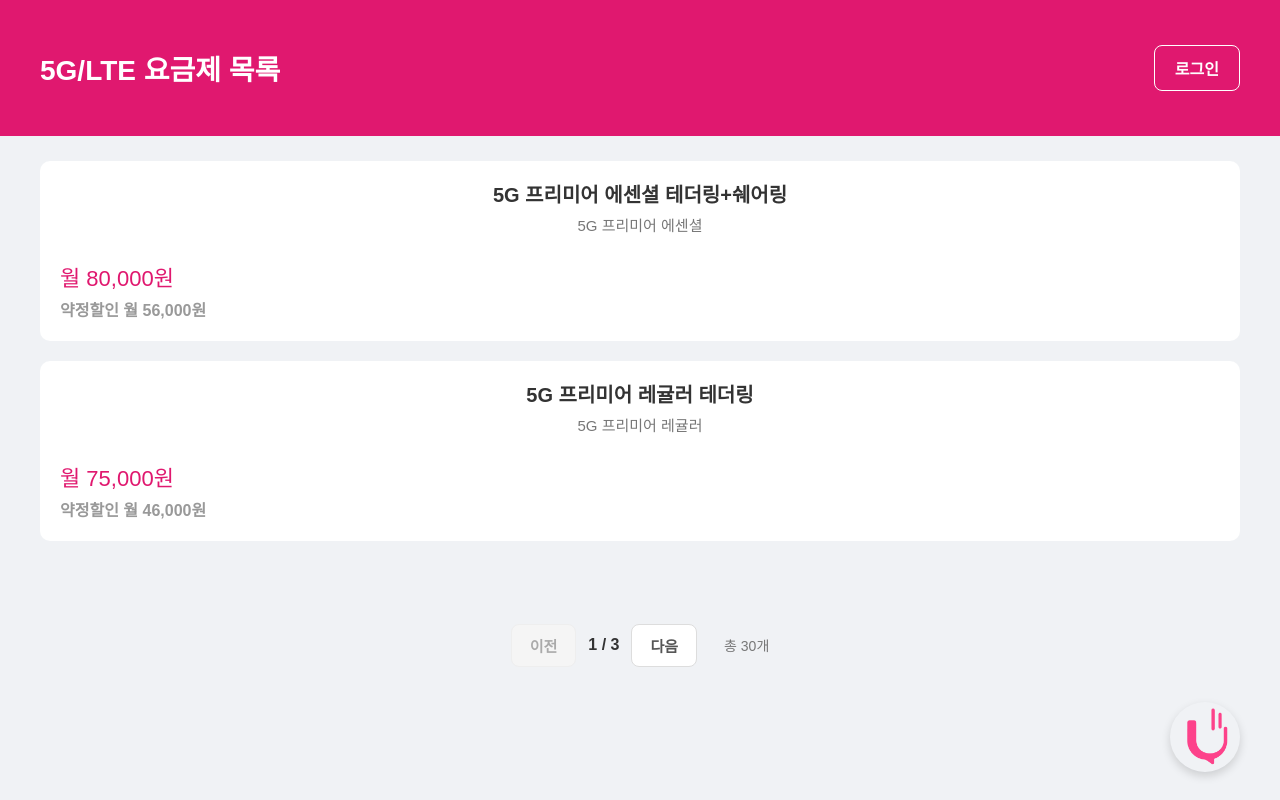
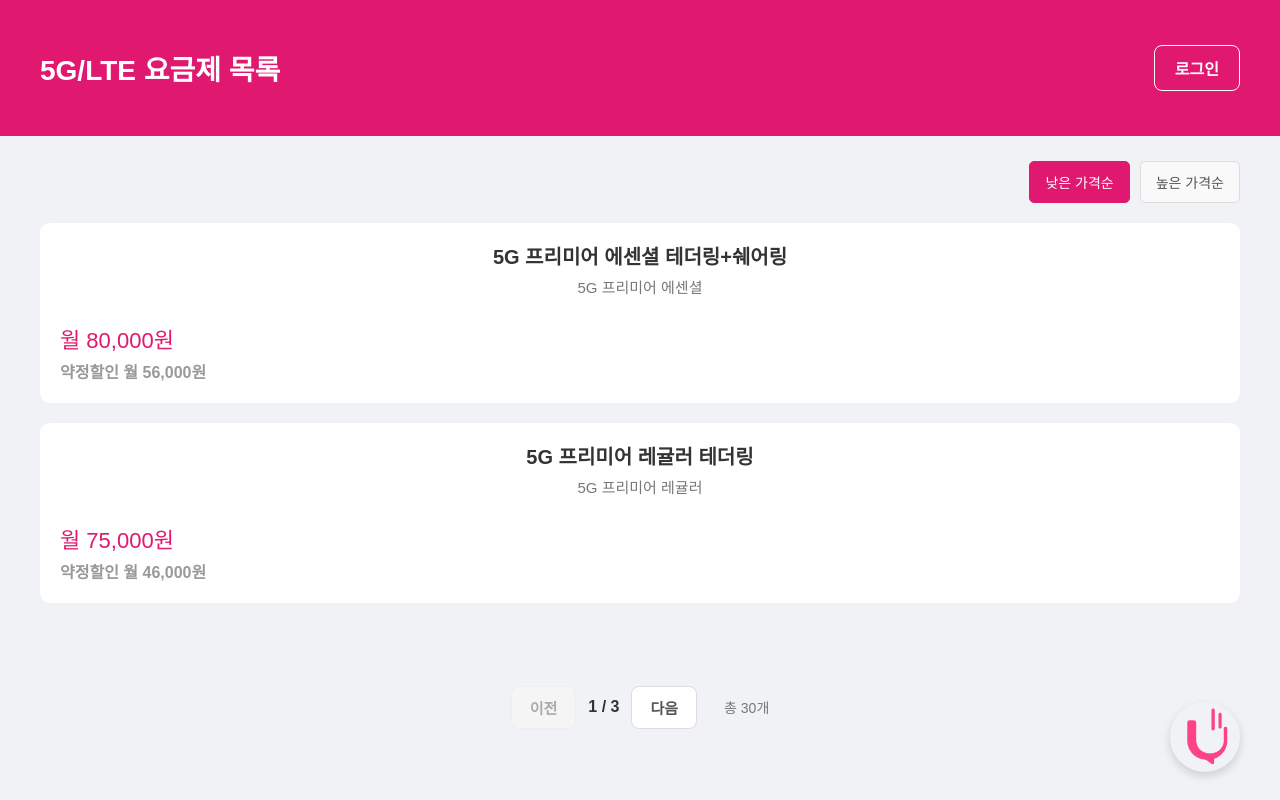
Before and after one commit to URECA-UFit/ufit-fe, a Vue app: page /rateplan/storage in a window 1280 px wide. Built offline with nearby package versions, Linux system fonts and the light colour scheme; no server answers.

Commit message:
feat: 요금제 목록 정렬 기능 추가

```diff
--- a/src/views/PlanDetailPage.vue
+++ b/src/views/PlanDetailPage.vue
@@ -14,23 +14,23 @@
     <div class="plan-card-row">
       <div class="plan-card">
         <div class="plan-card-title">데이터</div>
-        <div class="plan-card-content">{{ plan.dataAllowance }}</div>
+        <div class="plan-card-content">{{ plan.dataAllowance || '-' }}</div>
       </div>
       <div class="plan-card">
         <div class="plan-card-title">공유 데이터</div>
-        <div class="plan-card-content">{{ plan.shareData }}</div>
+        <div class="plan-card-content">{{ plan.shareData || plan.dataSharing || '-' }}</div>
       </div>
       <div class="plan-card">
         <div class="plan-card-title">음성통화</div>
-        <div class="plan-card-content">{{ plan.voiceAllowance }}</div>
+        <div class="plan-card-content">{{ plan.voiceAllowance || '-' }}</div>
       </div>
       <div class="plan-card">
         <div class="plan-card-title">문자메시지</div>
-        <div class="plan-card-content">{{ plan.smsAllowance }}</div>
+        <div class="plan-card-content">{{ plan.smsAllowance || '-' }}</div>
       </div>
       <div class="plan-card">
         <div class="plan-card-title">기본혜택</div>
-        <div class="plan-card-content">{{ plan.basicBenefit }}</div>
+        <div class="plan-card-content">{{ plan.basicBenefit || '-' }}</div>
       </div>
     </div>
     <!-- 하단 회색 영역 -->
@@ -55,12 +55,12 @@
 
 <script setup>
 import { ref, onMounted } from "vue";
-// import { useRoute } from "vue-router";
-// import axios from "axios";
+import { useRoute } from "vue-router";
+import axios from "axios";
 import ChatbotReviewModal from "@/components/ChatbotReviewModal.vue";
 import Chatbot from "@/components/ChatbotComponent.vue";
 
-// const route = useRoute();
+const route = useRoute();
 
 // 예시 하드코딩 데이터
 const examplePlan = {
@@ -96,23 +96,20 @@
   return amount ? amount.toLocaleString("ko-KR") : "-";
 };
 
-// onMounted(async () => {
-//   try {
-//     const rateplanId = route.params.rateplanId
-//     console.log('PlanDetailPage mounted with rateplanId:', rateplanId);
-//     // 실제 API 연동
-//     const { data } = await axios.get(`/api/rateplans/storages/${rateplanId}`)
-//     console.log('API response:', data);
-//     plan.value = data
-//   } catch (e) {
-//     console.error('API 오류:', e)
-//     // 실패 시 하드코딩 데이터 사용
-//     plan.value = { ...examplePlan }
-//   }
-// })
-
 onMounted(async () => {
-  plan.value = { ...examplePlan };
+  try {
+    const rateplanId = route.params.rateplanId
+    console.log('PlanDetailPage mounted with rateplanId:', rateplanId);
+    console.log('API 데이터 호출 시도 중 (PlanDetailPage):', `/api/rateplans/storages/${rateplanId}`);
+    // 실제 API 연동
+    const { data } = await axios.get(`/api/rateplans/storages/${rateplanId}`)
+    console.log('API response:', data);
+    plan.value = data
+  } catch (e) {
+    console.error('API 오류:', e)
+    // 실패 시 하드코딩 데이터 사용
+    plan.value = { ...examplePlan }
+  }
 });
 </script>
 
--- a/src/views/RatePlanStorePage.vue
+++ b/src/views/RatePlanStorePage.vue
@@ -2,12 +2,21 @@
   <div class="rate-plan-list-container">
     <CommonHeader title="5G/LTE 요금제 목록" />
 
+    <div class="sort-buttons">
+      <button @click="sortByPrice('PRICE_ASC')" :class="{ 'active': sortType === 'PRICE_ASC' }">
+        낮은 가격순
+      </button>
+      <button @click="sortByPrice('PRICE_DESC')" :class="{ 'active': sortType === 'PRICE_DESC' }">
+        높은 가격순
+      </button>
+    </div>
+
     <div class="rate-plan-cards">
       <div
         v-for="plan in ratePlans"
-        :key="plan.ratePlanId"
+        :key="plan.id"
         class="rate-plan-card"
-        @click="goToDetail(plan.ratePlanId)"
+        @click="goToDetail(plan.id)"
       >
         <div class="card-header">
           <h2
@@ -62,11 +71,13 @@
 import ChatbotReviewModal from "@/components/ChatbotReviewModal.vue";
 import Chatbot from "@/components/ChatbotComponent.vue";
 import CommonHeader from "@/components/CommonHeader.vue";
+import axios from "axios";
 
 const router = useRouter();
 const showChatbot = ref(false);
 const showReviewModal = ref(false);
 const chatbotOpenTrigger = ref(false);
+const sortType = ref('PRICE_ASC'); // 기본 정렬 타입을 낮은 가격순으로 설정
 
 const handleMascotClick = () => {
   showChatbot.value = !showChatbot.value;
@@ -100,8 +111,22 @@
 };
 
 const fetchRatePlans = async () => {
+  console.log('fetchRatePlans 호출됨. 현재 페이지:', currentPage.value, '현재 정렬 타입:', sortType.value);
   try {
-    /* API 완성되면 axios로 api가져올 것! */
+    const { data } = await axios.get('/api/rateplans/storages', {
+      params: {
+        page: currentPage.value - 1,
+        size: 5,
+        sortType: sortType.value // 백엔드 API에 맞게 sortType 파라미터 전달
+      }
+    });
+    ratePlans.value = data.content;
+    totalPages.value = data.totalPages;
+    totalElements.value = data.totalElements;
+    console.log('API 응답 데이터:', data.content);
+  } catch (e) {
+    console.error("API 오류:", e);
+    // API 실패 시 기존 더미 데이터 로직 유지 (선택 사항)
     const dummyData = {
       items: [
         {
@@ -124,29 +149,31 @@
       totalPages: 3,
       totalElements: 30,
     };
-
     ratePlans.value = dummyData.items;
     currentPage.value = dummyData.page;
     totalPages.value = dummyData.totalPages;
     totalElements.value = dummyData.totalElements;
-  } catch (e) {
-    console.error("API 오류", e);
-    // 실제 API 연동 시 에러 처리 로직 추가
   }
 };
 
 const prevPage = () => {
   if (currentPage.value > 1) {
     currentPage.value--;
-    // fetchRatePlans(); // 실제 API 연동 시 주석 해제
+    fetchRatePlans();
   }
 };
 
 const nextPage = () => {
   if (currentPage.value < totalPages.value) {
     currentPage.value++;
-    // fetchRatePlans(); // 실제 API 연동 시 주석 해제
+    fetchRatePlans();
   }
+};
+
+const sortByPrice = (type) => {
+  sortType.value = type;
+  console.log('정렬 타입 변경:', sortType.value);
+  fetchRatePlans(); // 정렬 타입 변경 후 다시 데이터 불러오기
 };
 
 onMounted(fetchRatePlans);
@@ -472,4 +499,33 @@
   color: #777;
   margin-left: 15px;
 }
+
+/* Sort Buttons Styles */
+.sort-buttons {
+  display: flex;
+  justify-content: flex-end; /* 버튼을 오른쪽으로 정렬 */
+  padding: 0 40px 20px; /* 카드 목록 위에 위치하도록 패딩 조정 */
+  gap: 10px; /* 버튼 간 간격 */
+}
+
+.sort-buttons button {
+  padding: 10px 15px;
+  border: 1px solid #ddd;
+  border-radius: 5px;
+  background-color: #f9f9f9;
+  cursor: pointer;
+  font-size: 14px;
+  color: #555;
+  transition: background-color 0.3s ease, color 0.3s ease;
+}
+
+.sort-buttons button:hover {
+  background-color: #e0e0e0;
+}
+
+.sort-buttons button.active {
+  background-color: #e0186f; /* 활성 버튼 색상 */
+  color: white;
+  border-color: #e0186f;
+}
 </style>
```
